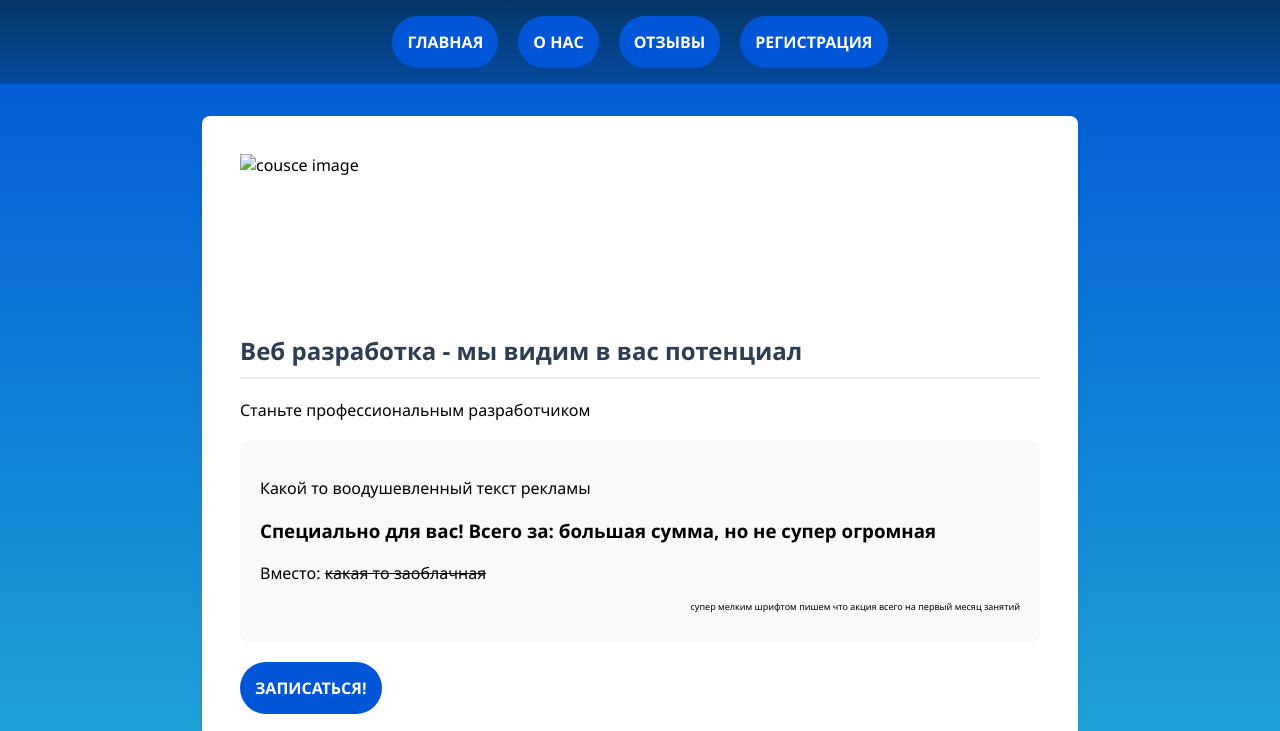
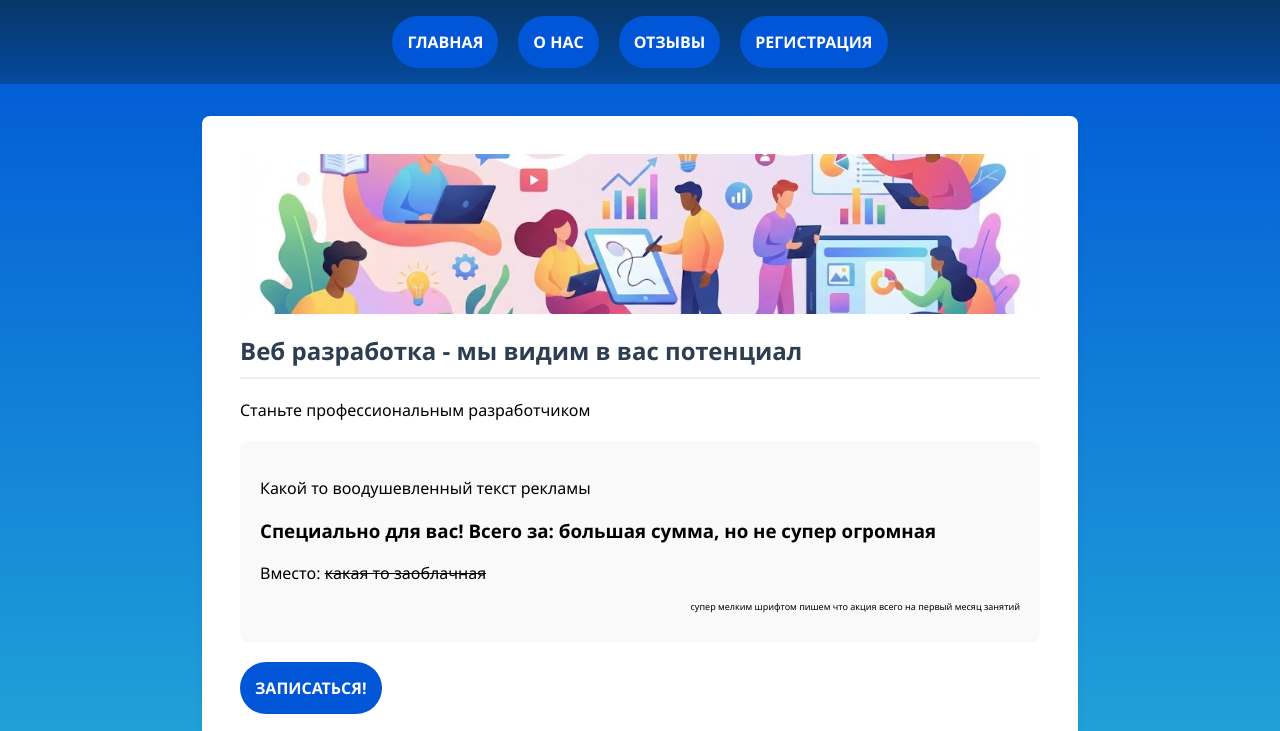
Before and after one commit to EllinaMao/20.11-BOM.SPA, a plain HTML site: page index.html in a window 1280 px wide. Shown: the top 731 px of the page. Drawn offline with Linux system fonts and the light colour scheme; the site is published under a folder, as on GitHub Pages, so addresses that start at the root find nothing.

Commit message:
fixed img

```diff
--- a/index.html
+++ b/index.html
@@ -25,7 +25,7 @@
     <main id="app">
         <section id="course-block">
             <div id="image-frame">
-                <img id="cource-image" src="/img/cource.jpg" alt="cousce image">
+                <img id="cource-image" src="./img/cource.jpg" alt="cousce image">
             </div>
             <h1>Веб разработка - мы видим в вас потенциал</h1>
             <p>Станьте профессиональным разработчиком</p>
```
